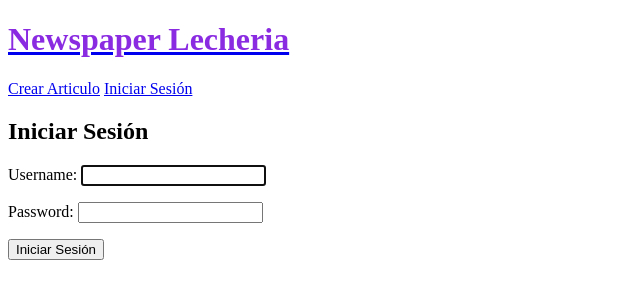
After one commit to pygonza/blog-crud-abr-2026, a Django app: page /accounts/login/ in a window 1280 px wide. The commit adds this page. Shown: the top 300 px of the page, without its empty margins (0-640 px from the left). Run offline with Django 5.2, Linux system fonts and the light colour scheme.

Commit message:
login is done

```diff
--- a/base_project/settings.py
+++ b/base_project/settings.py
@@ -120,3 +120,6 @@ STATIC_URL = 'static/'
 STATICFILES_DIRS = [
     BASE_DIR / 'static',
 ]
+
+LOGIN_REDIRECT_URL = 'article-list'
+LOGOUT_REDIRECT_URL = 'article-list'
--- a/base_project/urls.py
+++ b/base_project/urls.py
@@ -20,4 +20,5 @@ from django.urls import path, include
 urlpatterns = [
     path('admin/', admin.site.urls),
     path('', include('newspaper.urls')),
+    path('accounts/', include('django.contrib.auth.urls')),
 ]
--- a/templates/_base.html
+++ b/templates/_base.html
@@ -11,6 +11,15 @@
     <header>
         <a href="{% url 'article-list' %}"><h1>Newspaper Lecheria</h1></a>
         <a href="{% url 'article-create' %}">Crear Articulo</a>
+
+        {% if user.is_authenticated %}
+            <span>Bienvenido, {{ user.username }}</span>
+            <a href="{% url 'logout' %}">Cerrar Sesión</a>
+
+        {% else %}
+        <a href="{% url 'login' %}">Iniciar Sesión</a>
+        {% endif %}
+
     </header>
         {% block content %}
 
--- /dev/null
+++ b/templates/registration/login.html
@@ -0,0 +1,10 @@
+{% extends '_base.html' %}
+
+{%block content %}
+    <h2>Iniciar Sesión</h2>
+    <form method="post">
+        {% csrf_token %}
+        {{ form.as_p }}
+        <button type="submit">Iniciar Sesión</button>
+    </form>
+{% endblock %}
```
